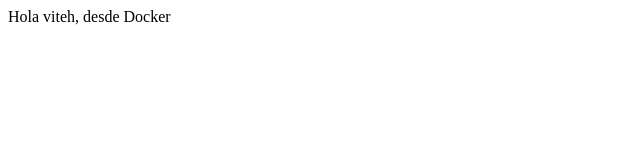
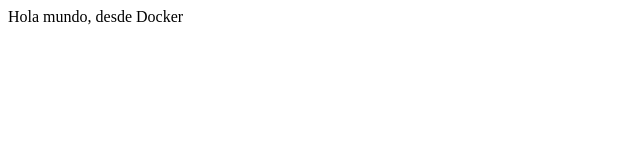
Before and after one commit to zimudec/Devops---Ejemplo-Docker, a website: page public/index.html in a window 1280 px wide. Shown: the full height of the page, 0-640 px from the left. Drawn offline with Linux system fonts and the light colour scheme.

Commit message:
Propuesta de cambio en html

```diff
--- a/public/index.html
+++ b/public/index.html
@@ -1,9 +1,9 @@
 <!DOCTYPE html>
 <html>
 <head>
-	<title>Hola viteh</title>
+	<title>Hola mundo</title>
 </head>
 <body>
-	Hola viteh, desde Docker
+	Hola mundo, desde Docker
 </body>
 </html>
```
